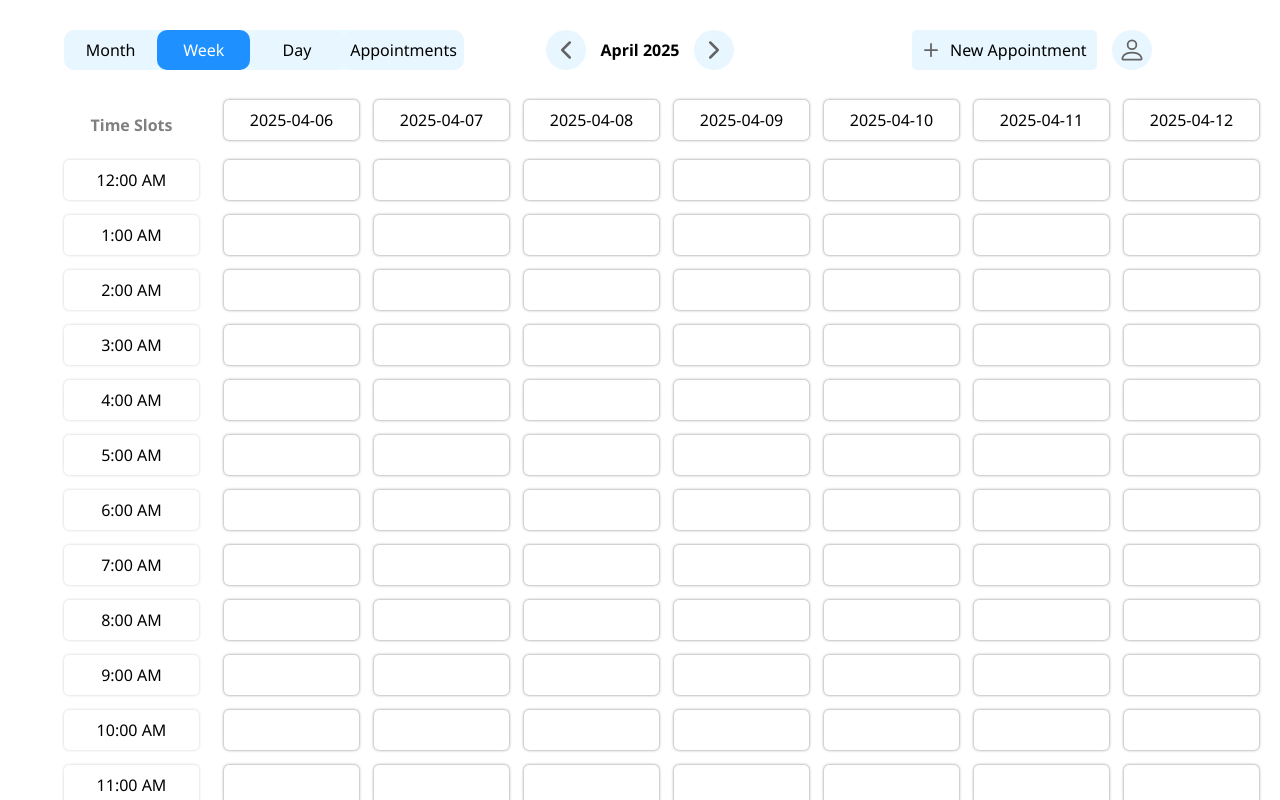
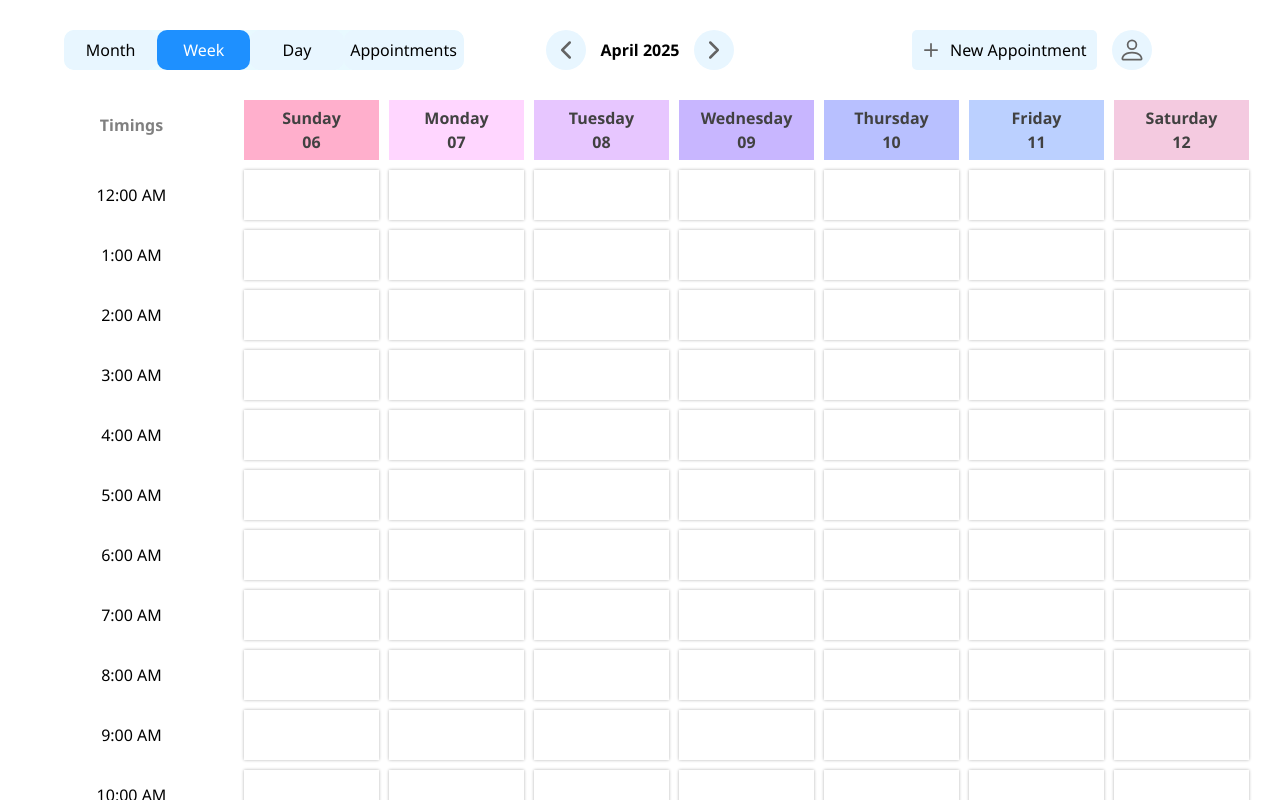
Before and after one commit to faiz-verse/React-practice, a React (Vite) app in the folder booking-app/: page /dashboard in a window 1280 px wide. Both pictures are taken after a click on the element "Week". Shown: the top 800 px of the page. Built offline with nearby package versions, Linux system fonts and the light colour scheme.

Commit message:
changes made in week.jsx and css

```diff
--- a/booking-app/src/components/Week.css
+++ b/booking-app/src/components/Week.css
@@ -18,44 +18,79 @@
     width: 135px;
     display: grid;
     grid-template-columns: 1, 135px;
-    gap: 15px;
+    gap: 10px;
 
     position: absolute;
-    top: 60px;
+    top: 70px;
     left: 0px;
 }
 
-.time-slot {
+.week-time-slot {
     height: 50px;
     width: 100%;
-    border-radius: 5px;
     display: flex;
     align-items: center;
     justify-content: center;
-    box-shadow: 0 0 3px rgba(0, 0, 0, 0.5);
+    /* box-shadow: 0 0 3px rgba(0, 0, 0, 0.5); */
 }
 
 #week-days-header {
-    height: 40px;
+    height: 60px;
     width: fit-content;
     display: grid;
     grid-template-rows: 1, 1fr;
     grid-template-columns: repeat(7, 135px);
-    gap: 15px;
+    gap: 10px;
 
     position: absolute;
     top: 0;
-    left: 160px;
+    left: 180px;
 }
+
 
 .week-day {
     height: 100%;
     width: 135px;
-    border-radius: 5px;
+    font-weight: 600;
+    color: rgb(65, 65, 65);
     display: flex;
     align-items: center;
     justify-content: center;
-    box-shadow: 0 0 3px rgba(0, 0, 0, 0.5);
+}
+
+.week-day>div {
+    display: flex;
+    flex-direction: column;
+    align-items: center;
+    justify-content: center;
+}
+
+.week-day:nth-child(1) {
+    background: rgb(255 175 204);
+}
+
+.week-day:nth-child(2) {
+    background: rgb(255 214 255);
+}
+
+.week-day:nth-child(3) {
+    background: rgb(231 198 255);
+}
+
+.week-day:nth-child(4) {
+    background: rgb(200 182 255);
+}
+
+.week-day:nth-child(5) {
+    background: rgb(184 192 255);
+}
+
+.week-day:nth-child(6) {
+    background: rgb(187 208 255);
+}
+
+.week-day:nth-child(7) {
+    background: rgb(244 202 224);
 }
 
 #week-appointments-wrapper {
@@ -66,33 +101,32 @@
     width: fit-content;
     display: grid;
     grid-template-columns: repeat(7, 135px);
-    gap: 15px;
+    gap: 10px;
 
     position: absolute;
-    top: 60px;
-    left: 160px;
+    top: 70px;
+    left: 180px;
 }
 
 .week-appointment {
-    height: 40px;
+    height: 50px;
     width: 135px;
-    border-radius: 5px;
     display: flex;
     align-items: center;
     justify-content: center;
-    box-shadow: 0 0 3px rgba(0, 0, 0, 0.5);
+    box-shadow: 0 0 3px rgba(0, 0, 0, 0.3);
 }
 
 .week-appointment.has-appointment {
     background-color: #ecfdf5;
     border-left: 4px solid #10b981;
-    overflow-y: auto;
+    position: relative;
 }
 
 .appointment-item {
     background-color: #d1fae5;
-    margin-bottom: 2px;
     padding: 2px 4px;
     border-radius: 4px;
     font-size: 0.8rem;
+    position: absolute;
 }
--- a/booking-app/src/components/Week.jsx
+++ b/booking-app/src/components/Week.jsx
@@ -45,39 +45,58 @@ function Week({ currentDate, appointments }) {
 
     return (
         <div id='week' className='content'>
-            <div id='time-slot-label'> Time Slots </div>
+            <div id='time-slot-label'> Timings </div>
             <div id='week-time-slots'>
                 {timeSlots.map((slot, index) => (
-                    <div className='time-slot' key={index}>{slot}</div>
+                    <div className='week-time-slot' key={index}>{slot}</div>
                 ))}
             </div>
             <div id='week-days-header'>
-                {week.map((currentDay, index) => (
-                    <div className='week-day' key={currentDay}>{currentDay}</div>
-                ))}
+                {week.map((currentDay, index) => {
+                    const date = new Date(currentDay)
+                    const dayOfWeek = date.toLocaleDateString('en-US', { weekday: 'long' }); // "Sunday"
+                    const dayOfMonth = String(date.getDate()).padStart(2, '0');              // "06"
+                    return(
+                        <div className='week-day' key={currentDay}>
+                                <div>
+                                    <span>{dayOfWeek}</span>
+                                    <span>{dayOfMonth}</span>
+                                </div>
+                        </div>
+                    );
+                })}
             </div>
 
             <div id='week-appointments-wrapper'>
-                {timeSlots.map((slot) =>
+  {timeSlots.map((slot, slotIndex) =>
     week.map((day) => {
       const matchingAppointments = appointments.filter((appt) => {
         const apptDate = new Date(appt.selectedDate);
 
+        // Fix timezone for correct day
         const formatted = apptDate.toLocaleString('en-US', {
-                                timeZone: appt.selectedTimezone.substring(appt.selectedTimezone.lastIndexOf(' ') + 1, appt.selectedTimezone.length) || 'Asia/Kolkata',
+          timeZone: appt.selectedTimezone.split(' - ')[1] || 'Asia/Kolkata',
           year: 'numeric',
           month: '2-digit',
           day: '2-digit',
-                                hour: 'numeric',
-                                minute: '2-digit',
-                                hour12: true,
         });
+        const [mm, dd, yyyy] = formatted.split('/');
+        const formattedDate = `${yyyy}-${mm}-${dd}`;
+        if (formattedDate !== day) return false;
 
-                            const [datePart, timePart] = formatted.split(', ');
-                            const [mm, dd, yyyy] = datePart.split('/');
-                            const formattedDate = `${yyyy}-${mm}-${dd}`;
+        // Compare times
+        const startTimeString = appt.selectedTimeSlot.split(' - ')[0].trim();
+        const dummyDate = new Date().toDateString();
 
-                            return formattedDate === day && timePart === slot;
+        const slotTime = new Date(`${dummyDate} ${slot}`);
+        const nextSlot = timeSlots[slotIndex + 1];
+        const nextSlotTime = nextSlot
+          ? new Date(`${dummyDate} ${nextSlot}`)
+          : new Date(`${dummyDate} 11:59 PM`);
+
+        const apptStartTime = new Date(`${dummyDate} ${startTimeString}`);
+
+        return apptStartTime >= slotTime && apptStartTime < nextSlotTime;
       });
 
       return (
@@ -96,6 +115,7 @@ function Week({ currentDate, appointments }) {
   )}
 </div>
 
+
         </div>
     )
 }
```
Lines whose indentation alone changed are shown as unchanged.
